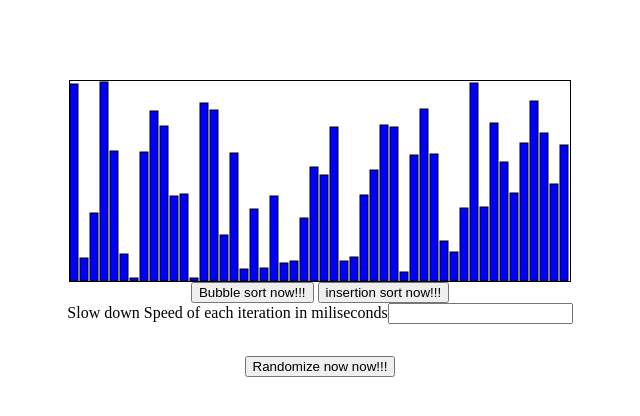
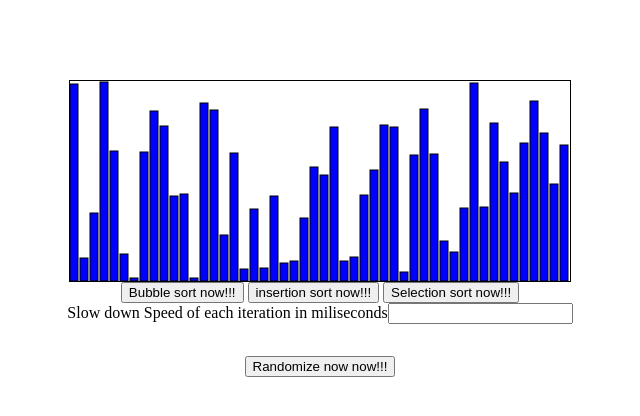
Before and after one commit to oshin94/Sorting_Algorithms_Visualization, a Flask app: page / in a window 1280 px wide. Shown: the top 416 px of the page, without its empty margins (320-960 px from the left). Run offline with Flask 2, Linux system fonts and the light colour scheme.

Commit message:
Added selection sort

```diff
--- a/Javascript/static/render.js
+++ b/Javascript/static/render.js
@@ -153,14 +153,52 @@ svg = document.getElementsByTagName('svg')[0]; //Get svg element
 		height.push(h);
 		ele = document.getElementById(i);
 		console.log("\nelement before change: ",ele);
-		//var newElement = document.createElementNS("http://www.w3.org/2000/svg", 'rect'); //Create a path in SVG's namespace
-		//newElement.setAttribute("width",act_width_of_bar);
 		ele.setAttribute("height",h);
-		//newElement.setAttribute("x",i);
 		ele.setAttribute("y",y);
-		//newElement.setAttribute("style","fill:rgb(0,0,255);stroke-width:1;stroke:rgb(0,0,0)");
-		//newElement.setAttribute("id",id);
-		//svg.appendChild(newElement);
-		//id++;
 	}
 }
+
+function selection_sort(){
+	speed = document.getElementById("speed").value;
+	console.log("Speed is: ",speed);
+	runLoop = async () => {
+		let k=0
+		for (let i = 0; i<num_of_bar;i++){
+			let index = i;
+			let low = height[i];
+			k++;
+			//console.log("\nIteration: ", i);
+			let lower = document.getElementById(i);
+			let low_x = lower.getAttribute("x");
+			let low_id = lower.getAttribute("id")
+			let higher = document.getElementById(i);
+
+			for (let j = i; j<num_of_bar;j++){
+				k++
+				//console.log("j: ", j)
+				await new Promise( resolve => setTimeout( resolve, speed ) )
+				if (height[j]<low){
+					low = height[j];
+					index = j;
+					lower = document.getElementById(index);
+					low_x = lower.getAttribute("x");
+					low_id = lower.getAttribute("id")
+				}
+			}
+
+
+			height[index] = height[i];
+			lower.setAttribute("x", higher.getAttribute("x"));
+			lower.setAttribute("id", higher.getAttribute("id"));
+
+			height[i] = low;
+			higher.setAttribute("x", low_x);
+			higher.setAttribute("id", low_id);
+		}
+		let l = document.getElementById("info");
+		l.innerHTML = "The bars have been Selection Sorted in an ascending manner..!\n HURRAY...!!!\n Iterations: "+k;
+		console.log("The Sorted Array is: ", height);
+	}
+	runLoop();
+
+}
--- a/Javascript/templates/sort.html
+++ b/Javascript/templates/sort.html
@@ -12,6 +12,7 @@
 		<div style="text-align:center">
 			<button onclick="bubble_sort()">Bubble sort now!!!</button>
 			<button onclick="insertion_sort()">insertion sort now!!!</button>
+			<button onclick="selection_sort()">Selection sort now!!!</button>
 			<br>Slow down Speed of each iteration in miliseconds<input type="text" id="speed">
 			<p id="info" style="font-size:200%"><p>
 		</div>
```
